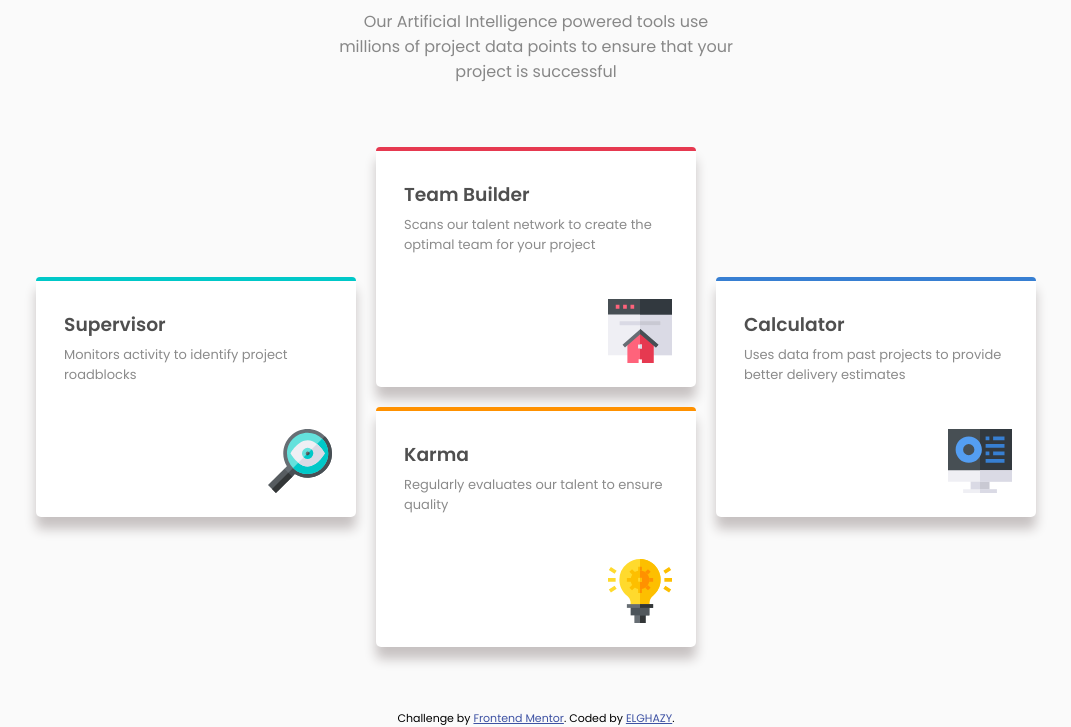
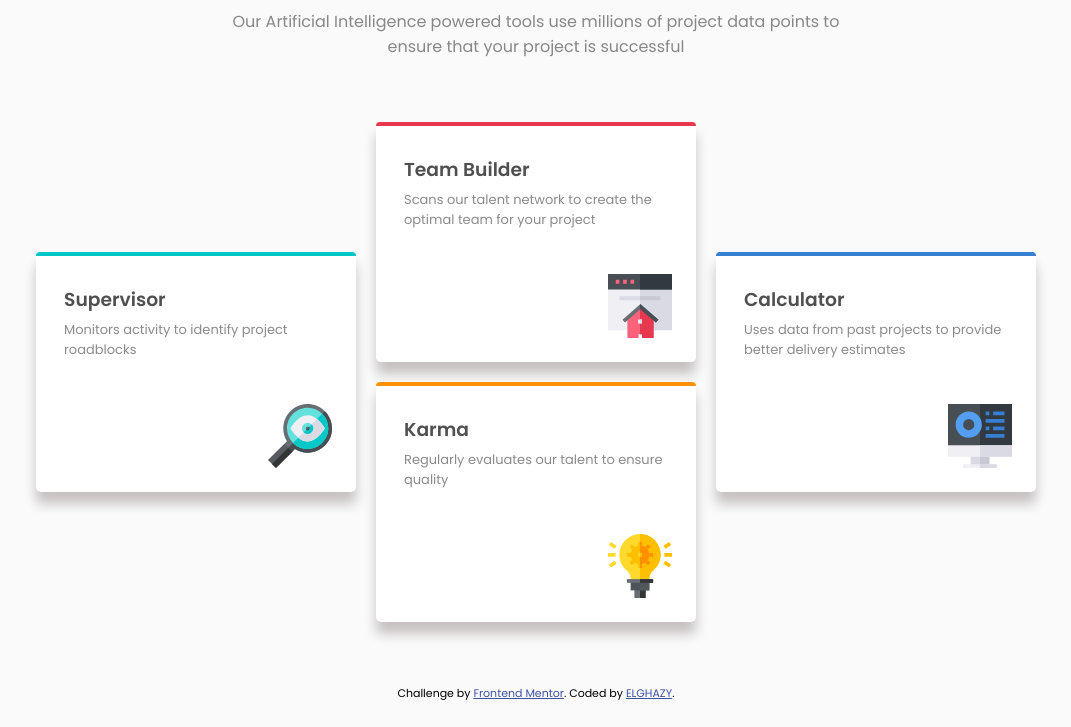
Before and after one commit to mennajih/techno, a plain HTML site: page index.html in a window 1280 px wide. Shown: the part 162-889 px from the top of the page, without its empty margins (104-1175 px from the left). After the commit the page ends 864 px from the top, so only its background shows below. Drawn offline with Linux system fonts and the light colour scheme.

Commit message:
Update index.css

```diff
--- a/css/index.css
+++ b/css/index.css
@@ -35,7 +35,7 @@ header h2 {
 header p {
     color: rgb(0 0 0 / 46%);
     font-weight: 400;
-    padding: 0 34%;
+    padding: 0 26%;
 }
 
 section {
```
